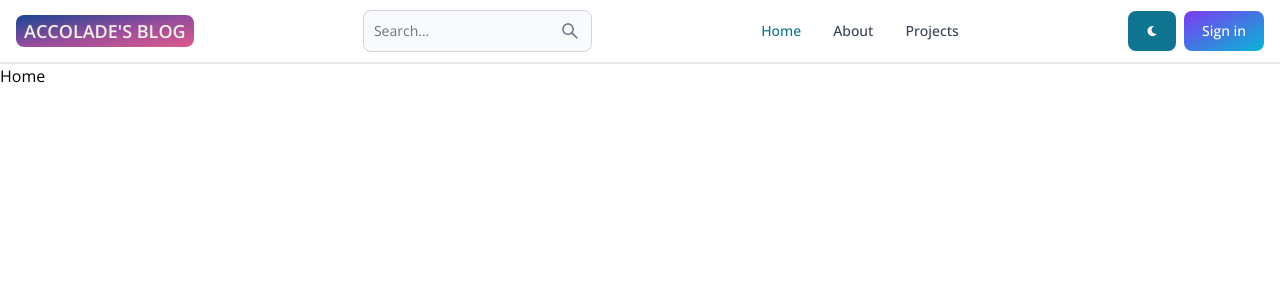
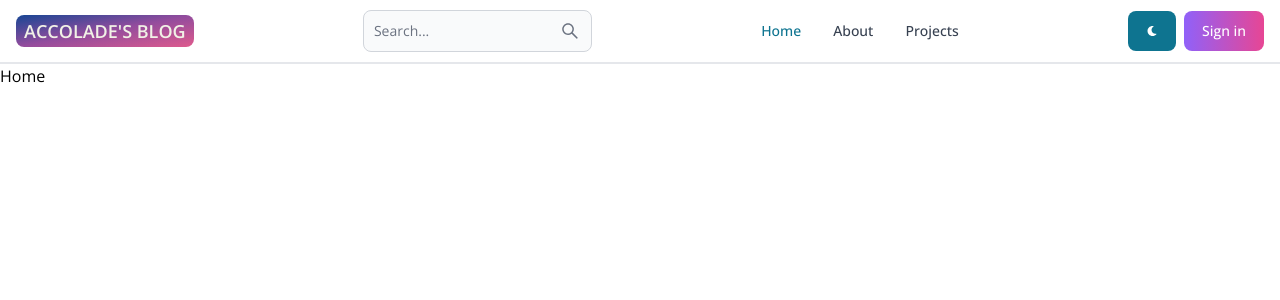
Before and after one commit to The-Accolade/mern-blog-app-2024, a React (Vite) app in the folder client/: page / in a window 1280 px wide. Shown: the top 300 px of the page. Built offline with nearby package versions, Linux system fonts and the light colour scheme.

Commit message:
Button bg color changed

```diff
--- a/client/src/components/Header.jsx
+++ b/client/src/components/Header.jsx
@@ -31,7 +31,7 @@
           <FaMoon />
         </Button>
         <Link to="/signin">
-          <Button gradientDuoTone="purpleToBlue">Sign in</Button>
+          <Button gradientDuoTone="purpleToPink">Sign in</Button>
         </Link>
         <Navbar.Toggle />
       </div>
```
